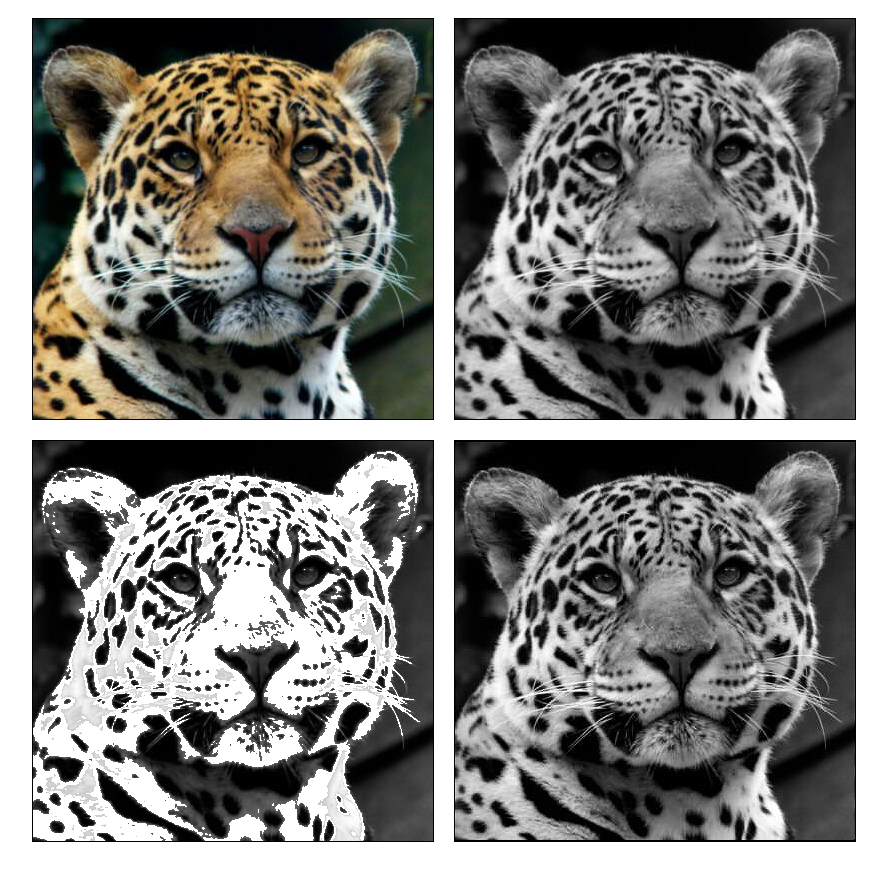
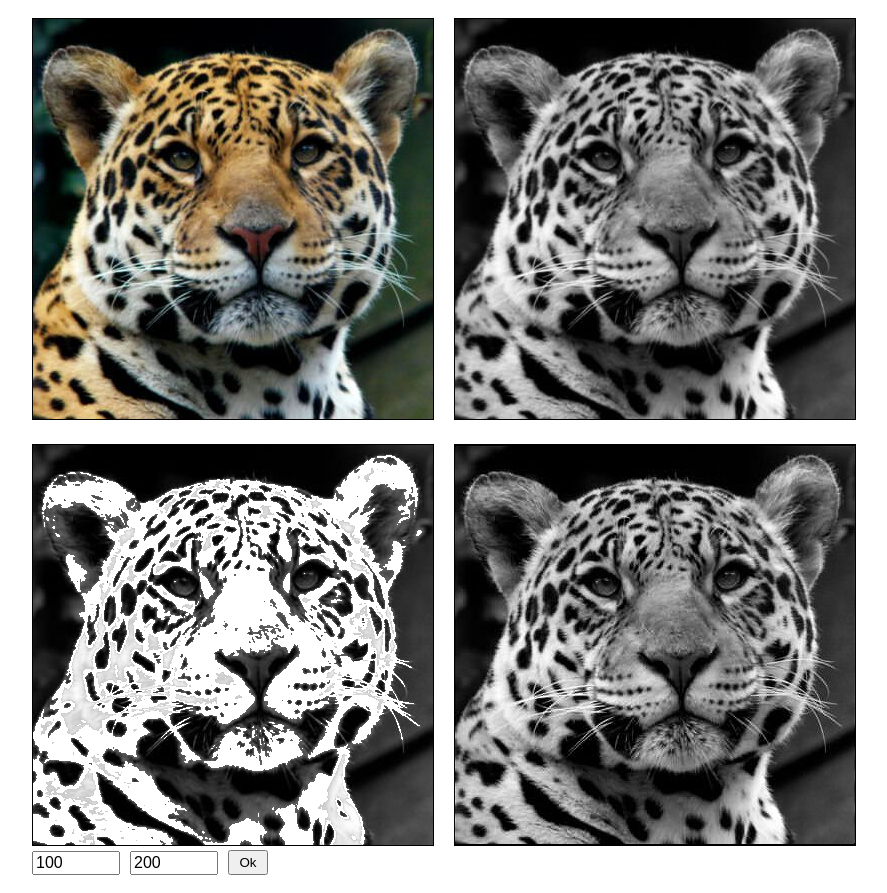
Before and after one commit to Daninda/computer-graphics-lr4, a website: page public/index.html in a window 1280 px wide. Shown: the whole page, without its empty margins (196-1083 px from the left). Before the commit the page ends 860 px from the top, so only its background shows below. Drawn offline with nearby package versions, Linux system fonts and the light colour scheme.

Commit message:
added range

```diff
--- a/public/index.html
+++ b/public/index.html
@@ -8,11 +8,25 @@
 </head>
 <body>
     <div class="canvases">
-        <canvas class="canvas" id="pic-1"></canvas>
-        <canvas class="canvas" id="pic-2"></canvas>
-        <canvas class="canvas" id="pic-3"></canvas>
-        <canvas class="canvas" id="pic-4"></canvas>
+        <div class="canvas-div">
+            <canvas class="canvas" id="pic-1"></canvas>
+        </div>
+        <div class="canvas-div">
+            <canvas class="canvas" id="pic-2"></canvas>
+        </div>
+        <div class="canvas-div">
+            <canvas class="canvas" id="pic-3"></canvas>
+            <div class="inputs">
+                <input class="input-number" type="number" name="left" id="left" min="0", max="255" placeholder="Left">
+                <input class="input-number" type="number" name="right" id="right" min="0", max="255" placeholder="Right">
+                <button id="accept-button">Ok</button>
+            </div>
+        </div>
+        <div class="canvas-div">
+            <canvas class="canvas" id="pic-4"></canvas>
+        </div>
     </div>
-    <script src="https://cdn.jsdelivr.net/npm/lodash@4.17.21/lodash.min.js"></script>    <script src="index.js"></script>
+    <script src="https://cdn.jsdelivr.net/npm/lodash@4.17.21/lodash.min.js"></script>
+    <script src="index.js"></script>
 </body>
 </html>
--- a/public/index.js
+++ b/public/index.js
@@ -1,5 +1,14 @@
 const width = 400;
 const height = 400;
+
+let numberLeft = 100;
+let numberRight = 200;
+
+const accept = document.getElementById('accept-button');
+const inputLeft = document.getElementById('left');
+const inputRight = document.getElementById('right');
+inputLeft.value = numberLeft;
+inputRight.value = numberRight;
 
 const canvases = document.getElementsByClassName('canvas');
 for (const i of canvases) {
@@ -14,21 +23,30 @@ const ctxImage_4 = canvases[3].getContext('2d');
 let image = new Image();
 image.src = 'img/jaguar.jpg';
 
+let imageData_2;
+
 image.onload = () => {
     ctxImage_1.drawImage(image, 0, 0, width, height);
 
-    let imageData_2 = ctxImage_1.getImageData(0, 0, width, height);
+    imageData_2 = ctxImage_1.getImageData(0, 0, width, height);
     toShadesOfGray(imageData_2);
     ctxImage_2.putImageData(imageData_2, 0, 0);
 
-    let imageData_3 = ctxImage_1.getImageData(0, 0, width, height);
-    toShadesOfGray(imageData_3);
+    let imageData_3 = ctxImage_2.getImageData(0, 0, width, height);
     luminanceСut(imageData_3, 100, 200);
     ctxImage_3.putImageData(imageData_3, 0, 0);
 
     let imageData_4 = ctxImage_2.getImageData(0, 0, width, height);
     contrast(imageData_4);
     ctxImage_4.putImageData(imageData_4, 0, 0);
+};
+
+accept.onclick = () => {
+    let imageData_3 = ctxImage_2.getImageData(0, 0, width, height);
+    numberLeft = +inputLeft.value;
+    numberRight = +inputRight.value;
+    luminanceСut(imageData_3, numberLeft, numberRight);
+    ctxImage_3.putImageData(imageData_3, 0, 0);
 }
 
 function toShadesOfGray(imageData) {
@@ -47,6 +65,7 @@ function toShadesOfGray(imageData) {
 }
 
 function luminanceСut(imageData, f1, f2) {
+    if (f1 > f2) return;
     let shade;
     for (let x = 0; x < imageData.width; x++) {
         for (let y = 0; y < imageData.height; y++) {
--- a/public/scss/index.scss
+++ b/public/scss/index.scss
@@ -1,9 +1,25 @@
-.canvas{
+.canvas-div {
+    display: block;
+    margin: 10px;
+}
+.canvas {
     border: 1px solid black;
-    margin: 10px;
 }
 .image {
     margin: 10px;
+}
+.inputs {
+    display: flex;
+    align-items: center;
+}
+.input-number {
+    font-size: 16px;
+    width: 80px;
+    margin-right: 10px;
+}
+#accept-button {
+    width: 40px;
+    height: 25px;
 }
 
 .canvases {
```
Also changed, not shown: public/css/index.css, public/css/index.min.css, 2 other files.
